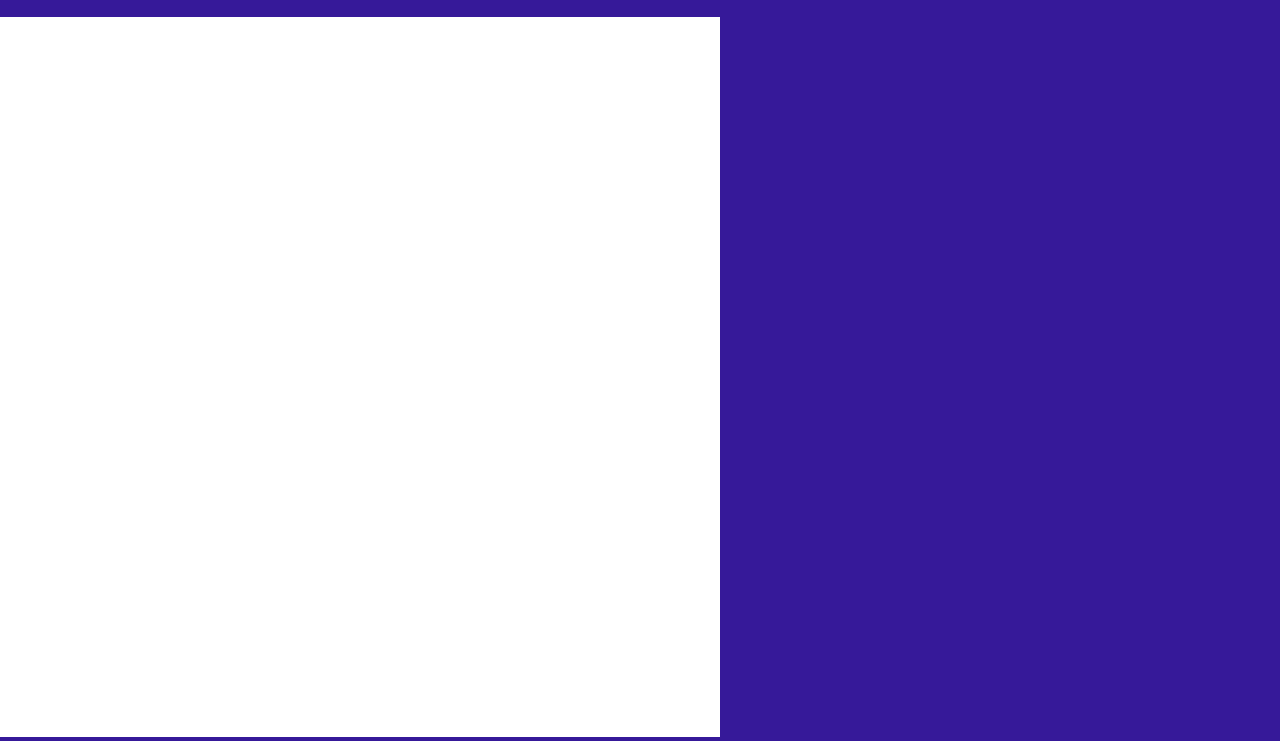
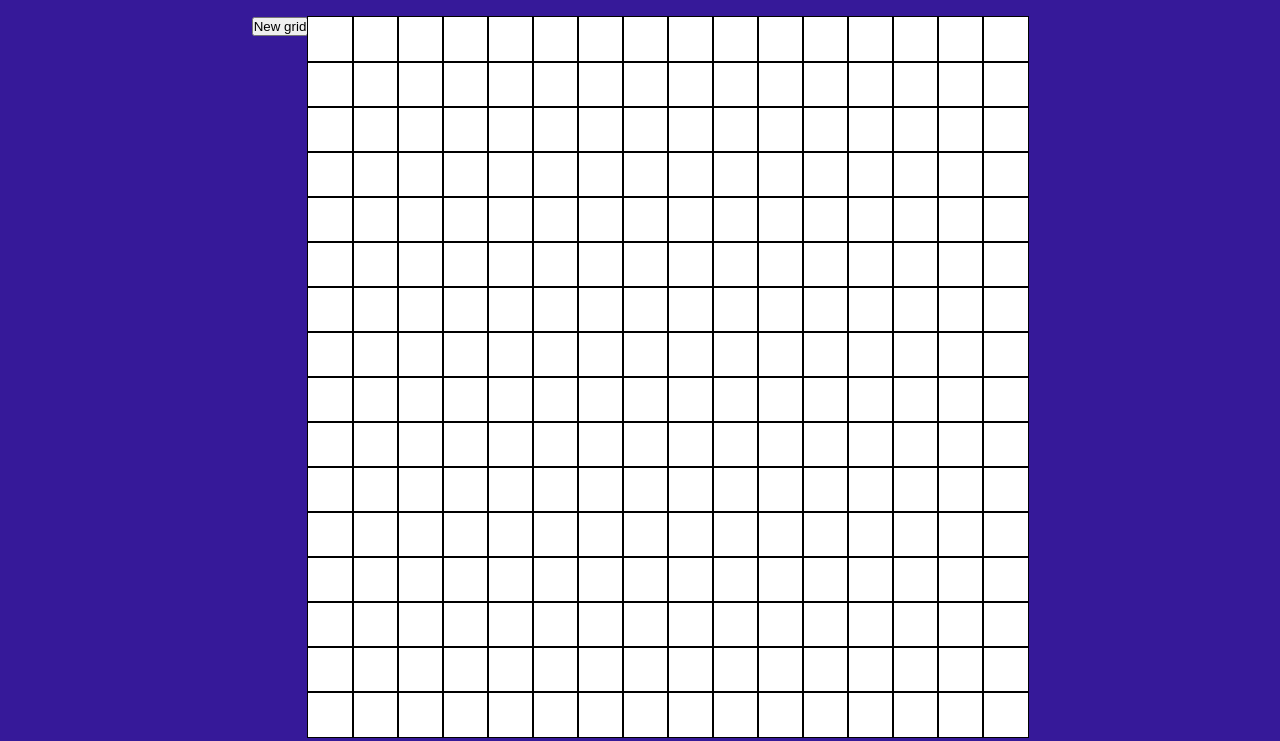
Before and after one commit to seldin15/Etch-A-Sketch, a plain HTML site: page index.html in a window 1280 px wide. Shown: the part 95-836 px from the top of the page. Drawn offline with Linux system fonts and the light colour scheme; a web font is replaced by a local one.

Commit message:
Added a child div from container, added New Grid button

```diff
--- a/index.html
+++ b/index.html
@@ -9,13 +9,15 @@
         <link href="https://fonts.googleapis.com/css2?family=Nova+Mono&display=swap" rel="stylesheet">
         <script src="script.js" type="text/javascript" defer></script>
     </head>
-    <body>
+    <body onload="drawGrid()">
         <div class="title">
             <h1>ETCH-A-SKETCH!</h1>
         </div>
-        <div class="containerGrid">
-            <div id="grid">
-
+        <div class="container">
+            <div class="userPanel">
+                <button id="play">New grid</button>
+            </div>
+            <div class="containerGrid">
             </div>
         </div>
     </body>
```
